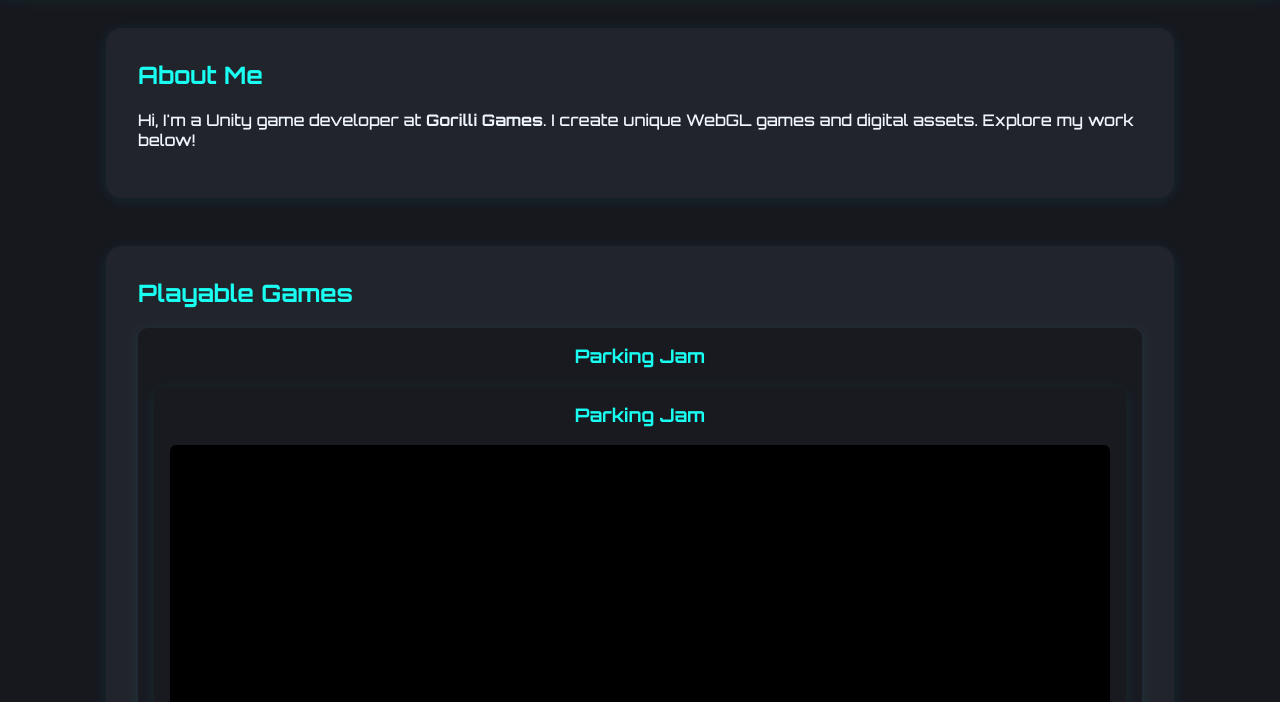
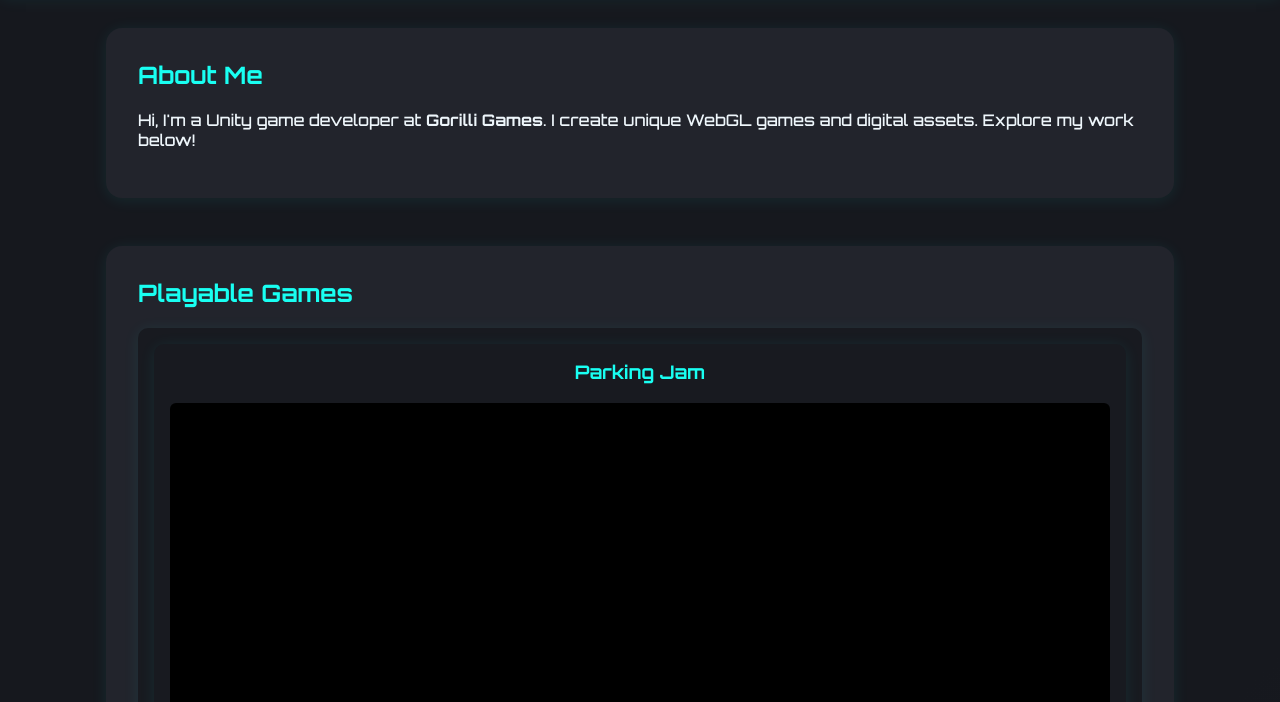
Before and after one commit to cemtas81/gorilli-games-portfolio, a plain HTML site: page index.html in a window 1280 px wide. Shown: the part 98-800 px from the top of the page. Drawn offline with Linux system fonts and the light colour scheme.

Commit message:
Update index.html

```diff
--- a/index.html
+++ b/index.html
@@ -30,7 +30,6 @@
       <div class="games-grid" id="games-list">
         <!-- Example modular item -->
        <div class="game-item">
-  <h3>Parking Jam</h3>
  <div class="game-item" style="width: 100%; aspect-ratio: 16/9; max-width: 1000px; margin: auto;">
   <h3>Parking Jam</h3>
   <iframe
```
